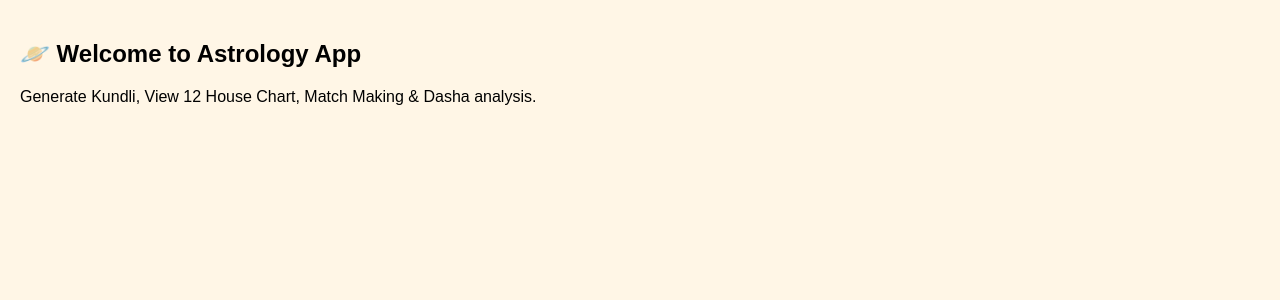
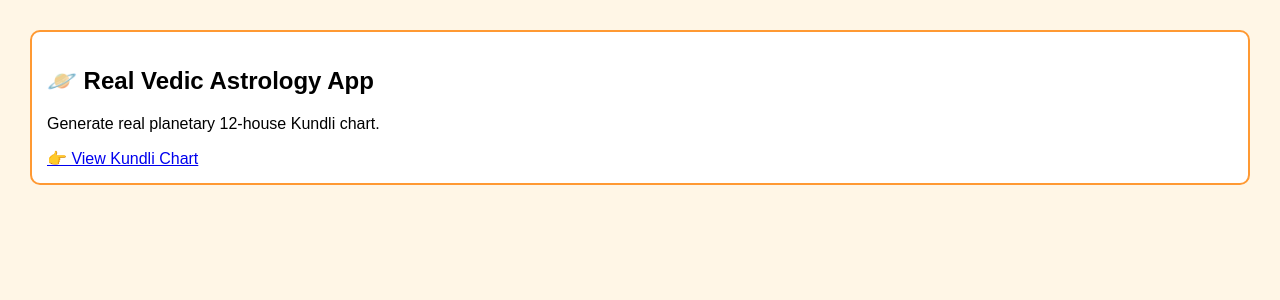
Before and after one commit to punithkumar686-sketch/astrology-app, a Flask app: page / in a window 1280 px wide. Shown: the part 48-348 px from the top of the page. Run offline with Flask 3, Linux system fonts and the light colour scheme.

Commit message:
Update index.html

```diff
--- a/templates/index.html
+++ b/templates/index.html
@@ -1,8 +1,11 @@
 {% extends "base.html" %}
 
 {% block content %}
-<div class="card">
-    <h2>🪐 Welcome to Astrology App</h2>
-    <p>Generate Kundli, View 12 House Chart, Match Making & Dasha analysis.</p>
+
+<div class="box">
+    <h2>🪐 Real Vedic Astrology App</h2>
+    <p>Generate real planetary 12-house Kundli chart.</p>
+    <a href="/chart">👉 View Kundli Chart</a>
 </div>
+
 {% endblock %}
```
